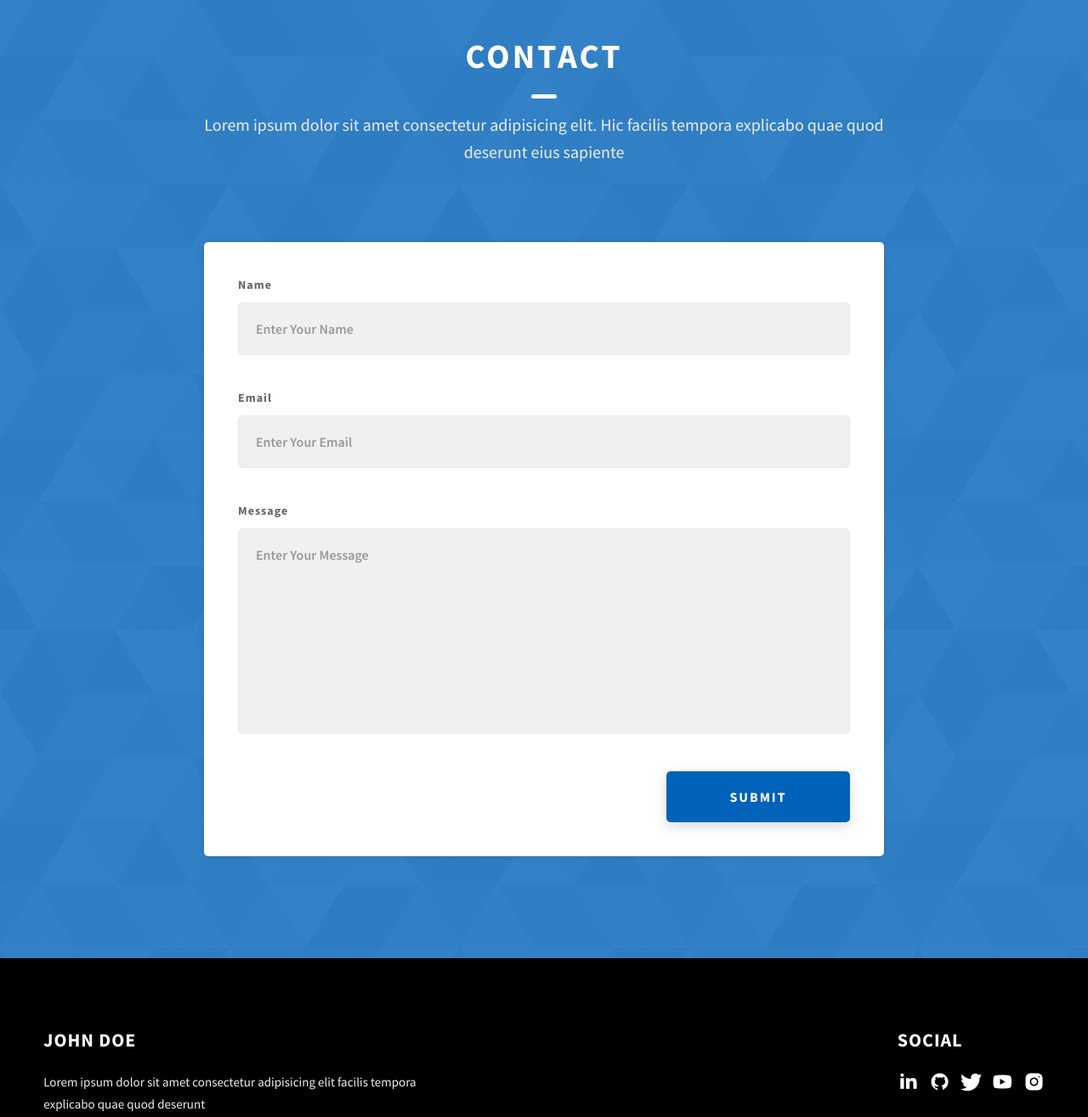
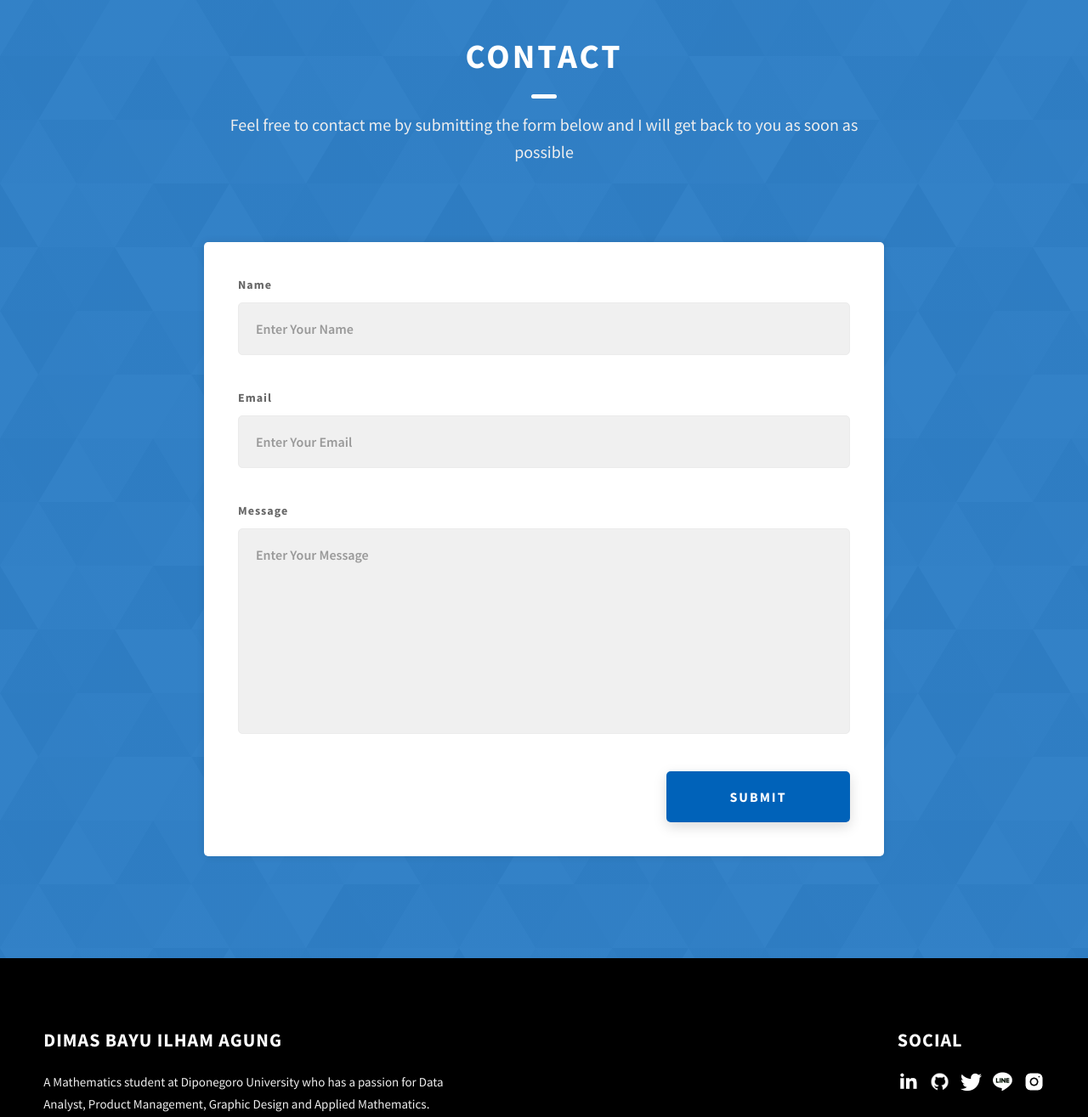
Before and after one commit to dmsbay/dmsbay.github.io, a website: page index.html in a window 1280 px wide. Shown: the part 3680-4995 px from the top of the page at 85% size. Drawn offline with Linux system fonts and the light colour scheme.

Commit message:
Update index.html

```diff
--- a/index.html
+++ b/index.html
@@ -277,12 +277,11 @@
         <h2 class="heading heading-sec heading-sec__mb-med">
           <span class="heading-sec__main heading-sec__main--lt">Contact</span>
           <span class="heading-sec__sub heading-sec__sub--lt">
-            Lorem ipsum dolor sit amet consectetur adipisicing elit. Hic facilis
-            tempora explicabo quae quod deserunt eius sapiente
+            Feel free to contact me by submitting the form below and I will get back to you as soon as possible
           </span>
         </h2>
         <div class="contact__form-container">
-          <form action="#" class="contact__form">
+          <form action="https://formspree.io/f/xwkywkzv" class="contact__form">
             <div class="contact__form-field">
               <label class="contact__form-label" for="name">Name</label>
               <input
@@ -356,7 +355,7 @@
               <a target="_blank" rel="noreferrer" href="#">
                 <img
                   class="main-footer__icon"
-                  src="./assets/png/yt-ico.png"
+                  src="./assets/png/line-ico.png"
                   alt="icon"
                 />
               </a>
@@ -370,10 +369,9 @@
             </div>
           </div>
           <div class="main-footer__row main-footer__row-2">
-            <h4 class="heading heading-sm text-lt">John Doe</h4>
+            <h4 class="heading heading-sm text-lt">Dimas Bayu Ilham Agung</h4>
             <p class="main-footer__short-desc">
-              Lorem ipsum dolor sit amet consectetur adipisicing elit facilis
-              tempora explicabo quae quod deserunt
+              A Mathematics student at Diponegoro University who has a passion for Data Analyst, Product Management, Graphic Design and Applied Mathematics.
             </p>
           </div>
         </div>
```
